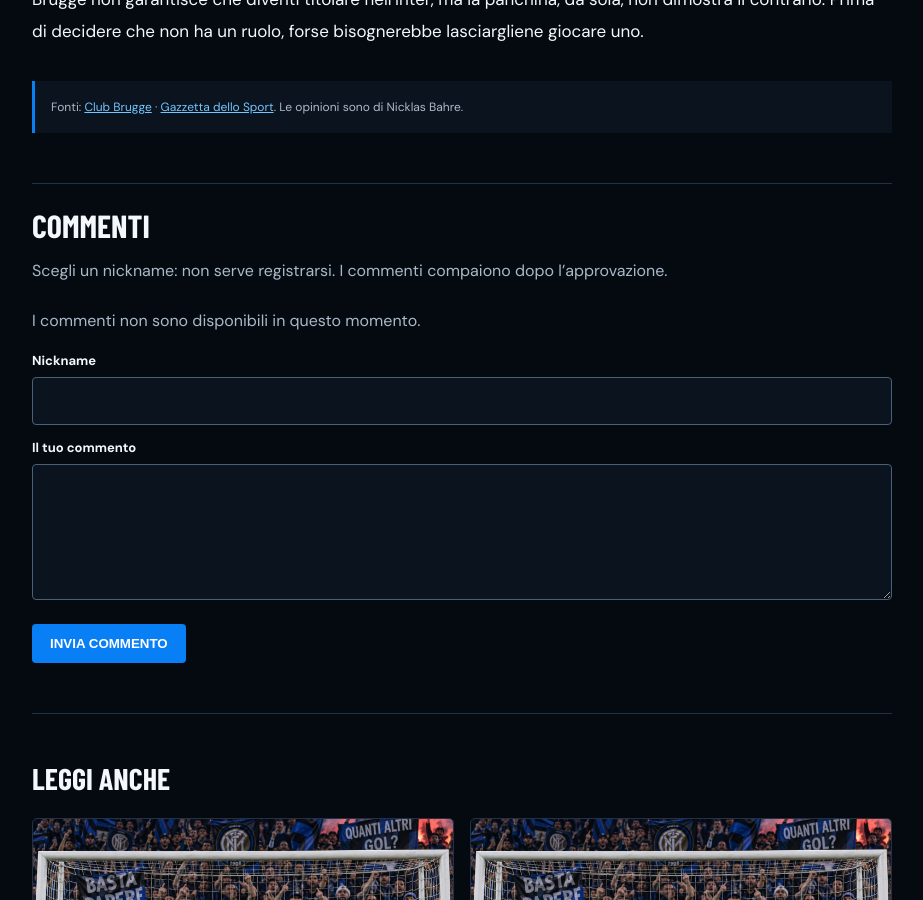
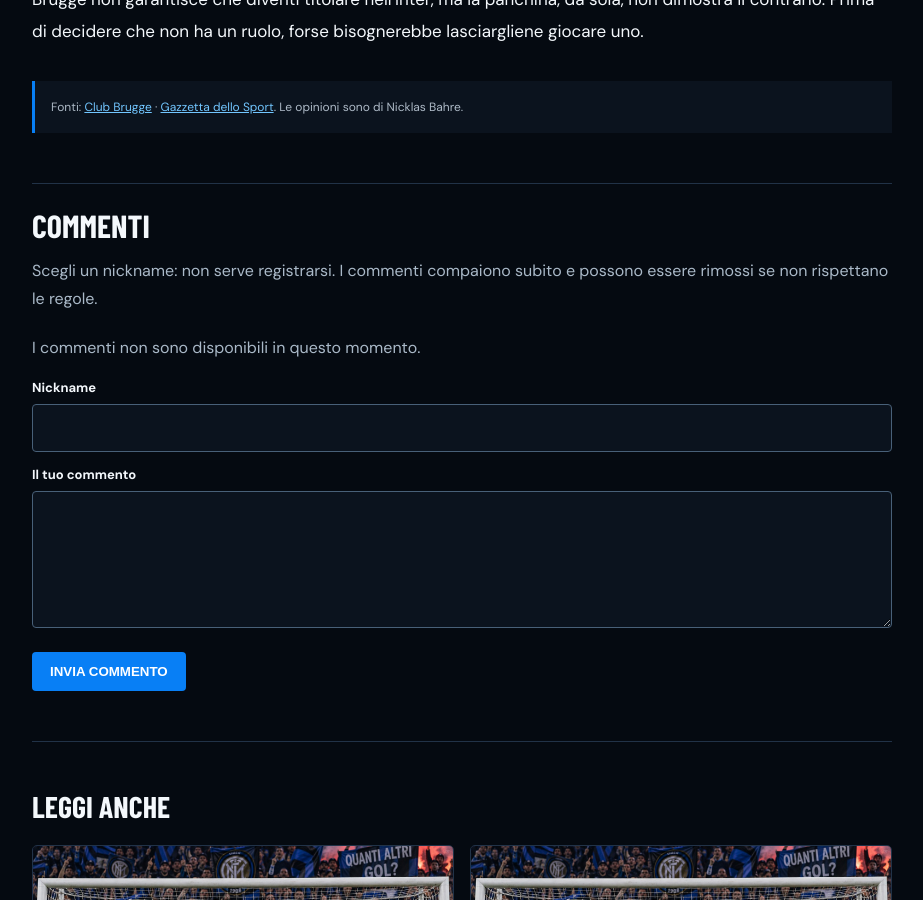
Before and after one commit to r2rfyvfndg-droid/nicklasbahre.github.io, a Jekyll site: the page built from stankovic.html, in a window 1280 px wide and 900 px high, scrolled down 1885 px. Shown: the whole window, without its empty margins (178-1101 px from the left). Built offline with Jekyll 4.4.1, drawn with Linux system fonts in a browser that asks for light colours; some web fonts are replaced.

Commit message:
Explain immediate comment publication on Stankovic article

```diff
--- a/stankovic.html
+++ b/stankovic.html
@@ -104,7 +104,7 @@ Le opinioni sono di Nicklas Bahre.
 </div>
 {% if site.comments_enabled and site.comments_sitekey != empty %}
 <section class="comments" aria-label="Commenti" data-comments-article="/stankovic.html" data-comments-sitekey="{{ site.comments_sitekey | escape }}" data-comments-api="{{ site.comments_api | escape }}">
-<h2>COMMENTI</h2><p>Scegli un nickname: non serve registrarsi. I commenti compaiono dopo l’approvazione.</p>
+<h2>COMMENTI</h2><p>Scegli un nickname: non serve registrarsi. I commenti compaiono subito e possono essere rimossi se non rispettano le regole.</p>
 <ul class="comment-list"></ul><p class="comment-status" role="status"></p>
 <form><label>Nickname<input name="nickname" minlength="2" maxlength="24" required></label>
 <label>Il tuo commento<textarea name="body" minlength="10" maxlength="1000" rows="5" required></textarea></label>
```
